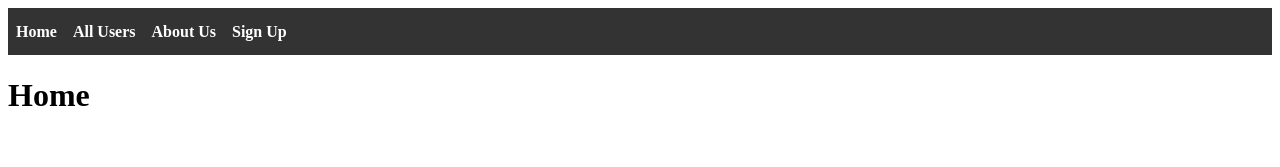
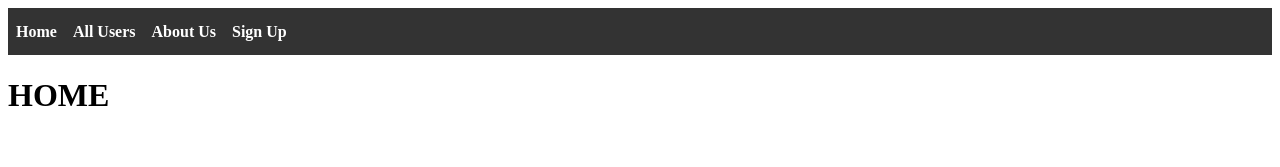
Before and after one commit to SayuriMalaviarachchi/SS-Garment-MERN-, a React (Create React App) app in the folder frontend/: page / in a window 1280 px wide. Shown: the top 167 px of the page. Built offline with nearby package versions, Linux system fonts and the light colour scheme.

Commit message:
Edit home page

```diff
--- a/frontend/src/App.js
+++ b/frontend/src/App.js
@@ -19,7 +19,6 @@ function App() {
 
 
 
-
         </Routes>
       </React.Fragment>
 
--- a/frontend/src/Components/Home/Home.js
+++ b/frontend/src/Components/Home/Home.js
@@ -5,7 +5,7 @@ export default function Home() {
   return (
     <div>
         <Nav/>
-        <h1>Home</h1>
+        <h1>HOME</h1>
     </div>
   )
 }
```
